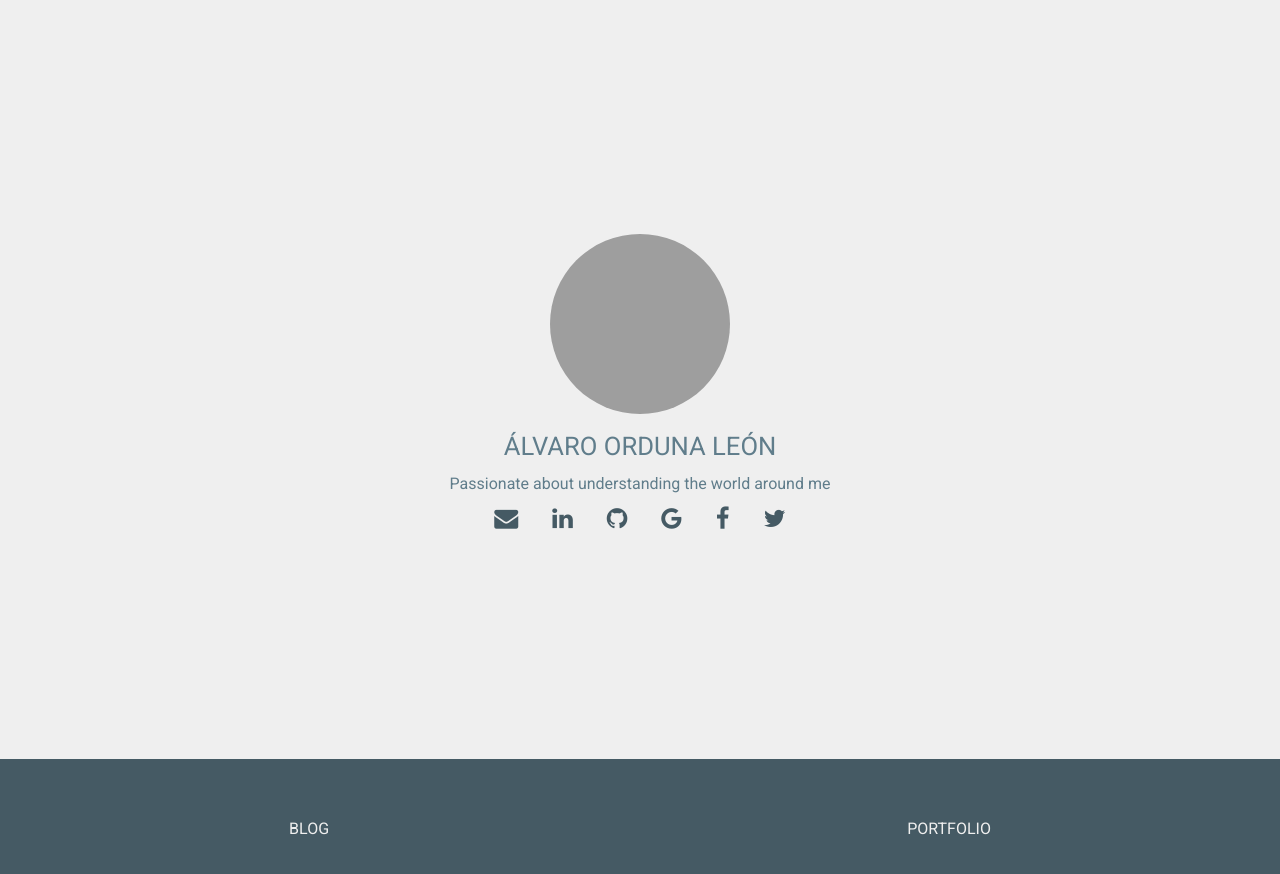
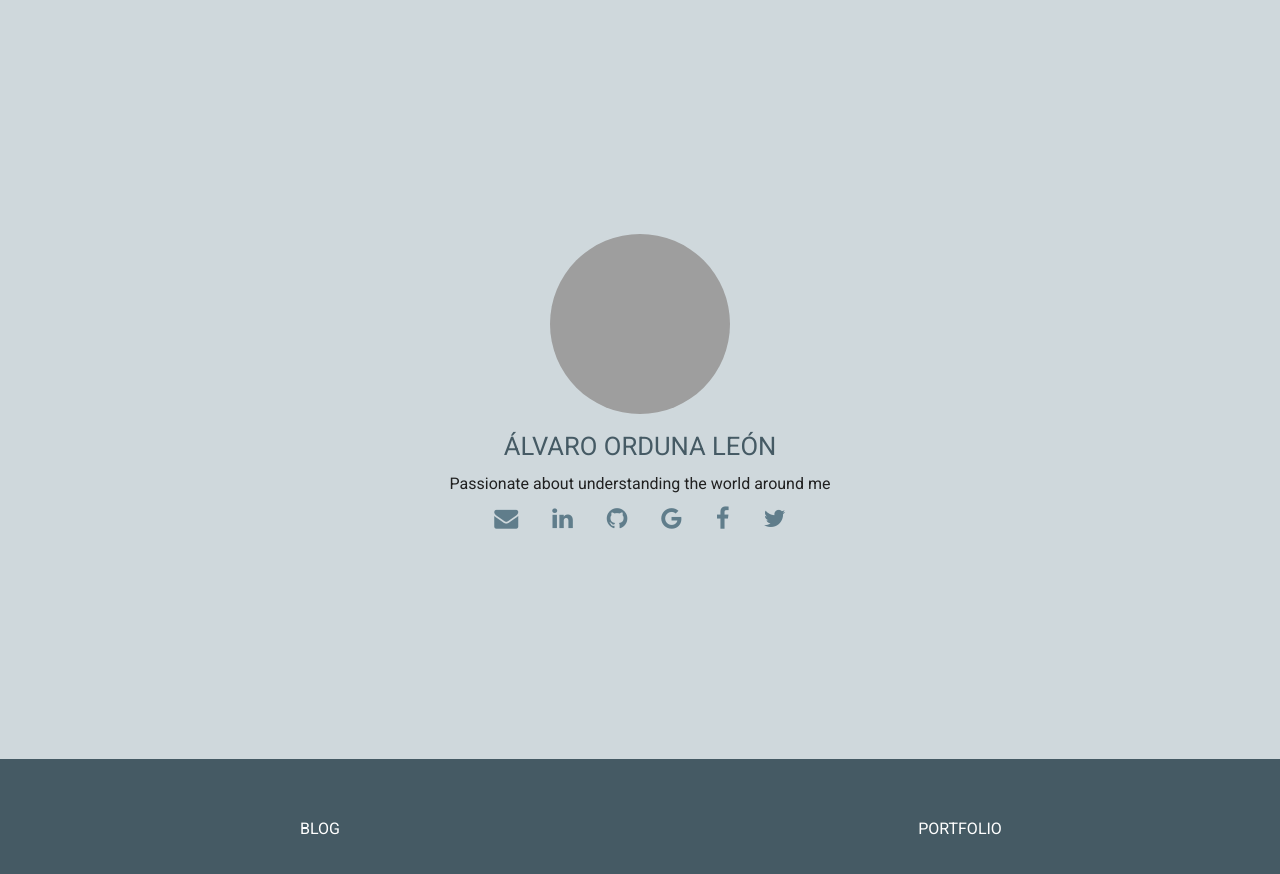
Before and after one commit to AlvaroOrduna/AlvaroOrduna.github.io, a Jekyll site: the page built from index.md, in a window 1280 px wide. Shown: the top 874 px of the page. Built offline with Jekyll 4.4.1, drawn with Linux system fonts in a browser that asks for light colours; grey boxes are pictures that could not be loaded.

Commit message:
style: Create light and dark themes to facilitate color editing
Signed-off-by: Álvaro Orduna León <alvaro.orduna.92@gmail.com>

```diff
--- a/_layouts/home.html
+++ b/_layouts/home.html
@@ -3,7 +3,7 @@
 {% include head.html %}
 
 <body class="home noselect">
-  <main role="main">
+  <main role="main" class="light">
 
     <div class="profile">
       <img src="https://github.com/{{ site.social.github }}.png" alt="{{ site.name }} profile picture">
@@ -39,7 +39,7 @@
 
   </main>
 
-  <nav class="sections">
+  <nav class="dark sections">
     <a aria-label="Blog" title="Blog" href="{{ 'blog' | relative_url }}">Blog</a>
     <a aria-label="Portfolio" title="Portfolio" href="{{ 'portfolio' | relative_url }}">Portfolio</a>
   </nav>
--- a/_layouts/not-found.html
+++ b/_layouts/not-found.html
@@ -3,7 +3,7 @@
 {% include head.html %}
 
 <body class="not-found">
-  <main role="main">
+  <main role="main" class="light">
     <h1>:(</h1>
     <h2>404 - Not found</h2>
     <p>It seems like you've arrived where no one has done it before.</p>
--- a/_sass/_palette.scss
+++ b/_sass/_palette.scss
@@ -10,3 +10,47 @@ $accent-color:         #03A9F4;
 $primary-text-color:   #212121;
 $secondary-text-color: #757575;
 $divider-color:        #BDBDBD;
+
+.light {
+  background-color: $primary-color-light;
+  color: $primary-text-color;
+
+  h1, h2, h3, h4, h5, h6 {
+    color: $primary-color-dark;
+  }
+
+  a {
+    color: $primary-color;
+  }
+
+  a:hover, a:active, a:focus {
+    color: $accent-color;
+  }
+
+  ::selection {
+    background-color: $primary-color;
+    color: $primary-color-text;
+  }
+}
+
+.dark {
+  background-color: $primary-color-dark;
+  color: $primary-color-text;
+
+  h1, h2, h3, h4, h5, h6 {
+    color: $primary-color-light;
+  }
+
+  a {
+    color: inherit;
+  }
+
+  a:hover, a:active, a:focus {
+    color: $accent-color;
+  }
+
+  ::selection {
+    background-color: $primary-color-text;
+    color: $primary-color;
+  }
+}
--- a/_sass/layouts/home.scss
+++ b/_sass/layouts/home.scss
@@ -21,7 +21,6 @@ body.home {
     }
 
     p {
-      color: $primary-color;
     }
 
     @media (max-height: 600px) {
@@ -40,12 +39,10 @@ body.home {
 
     a {
       border-radius: 80%;
-      color: $primary-color-dark;
       font-size: 24px;
       padding: 16px 14px;
 
       &:hover {
-        color: $accent-color;
       }
 
       @include breakpoint('xs') {
@@ -61,13 +58,11 @@ body.home {
     @include flexbox();
     @include flex-direction(row);
 
-    background: $primary-color-dark;
     text-transform: uppercase;
 
     a {
-      @include flex-grow(1);
+      @include flex(1);
 
-      color: $background-color;
       padding: 56px 0;
 
       @media (max-height: 600px) {
@@ -75,7 +70,6 @@ body.home {
       }
 
       &:hover {
-        color: $accent-color;
       }
     }
   }
--- a/_sass/links.scss
+++ /dev/null
@@ -1,10 +0,0 @@
-a {
-  @include transition(all, $base-transition-speed, ease-in-out);
-
-  color: $accent-color;
-  text-decoration: none;
-
-  &:hover, &:active, &:focus {
-    color: $primary-color-dark;
-  }
-}
--- a/_sass/titles.scss
+++ b/_sass/titles.scss
@@ -1,5 +1,4 @@
 h1, h2, h3, h4, h5, h6 {
-  color: $primary-color;
   font-weight: $title-font-weight;
 }
 
--- a/assets/styles/main.scss
+++ b/assets/styles/main.scss
@@ -13,13 +13,12 @@ body {
   @include flexbox();
   @include flex-direction(column);
 
-  background-color: $background-color;
-  color: $primary-text-color;
-
   font-family: $base-font-family;
   font-size: $base-font-size;
   font-weight: $base-font-weight;
   line-height: $base-line-height;
+  text-align: justify;
+  text-justify: inter-word;
 
   -webkit-font-smoothing: antialiased;
   -moz-osx-font-smoothing: grayscale;
@@ -29,9 +28,9 @@ main {
   @include flex();
 }
 
-::selection {
-  background-color: $primary-color;
-  color: $primary-color-text;
+a {
+  @include transition(all, $base-transition-speed, ease-in-out);
+  text-decoration: none;
 }
 
 .noselect {
@@ -44,6 +43,5 @@ main {
 }
 
 @import 'titles';
-@import 'links';
 @import 'layouts/home';
 @import 'layouts/not-found';
```
